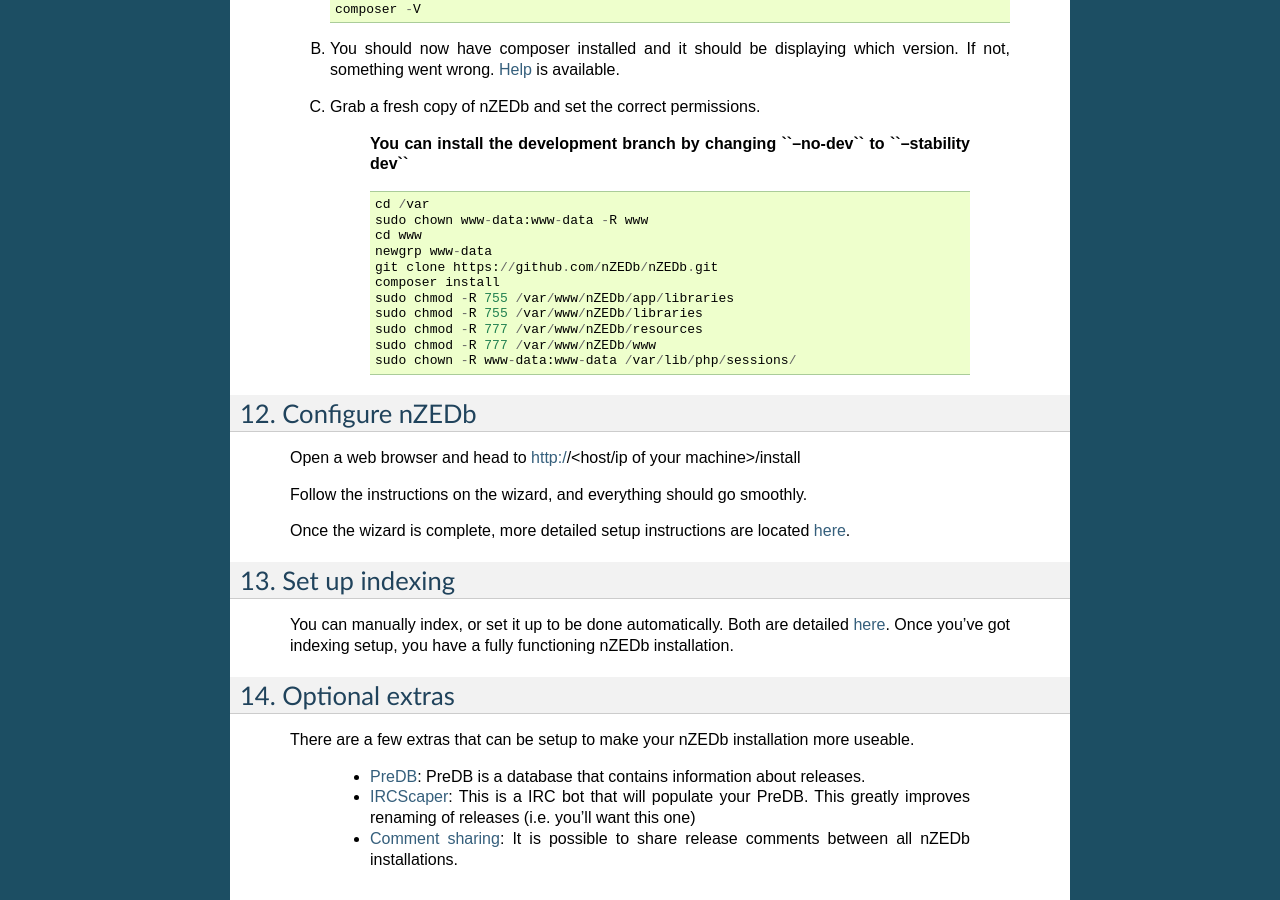
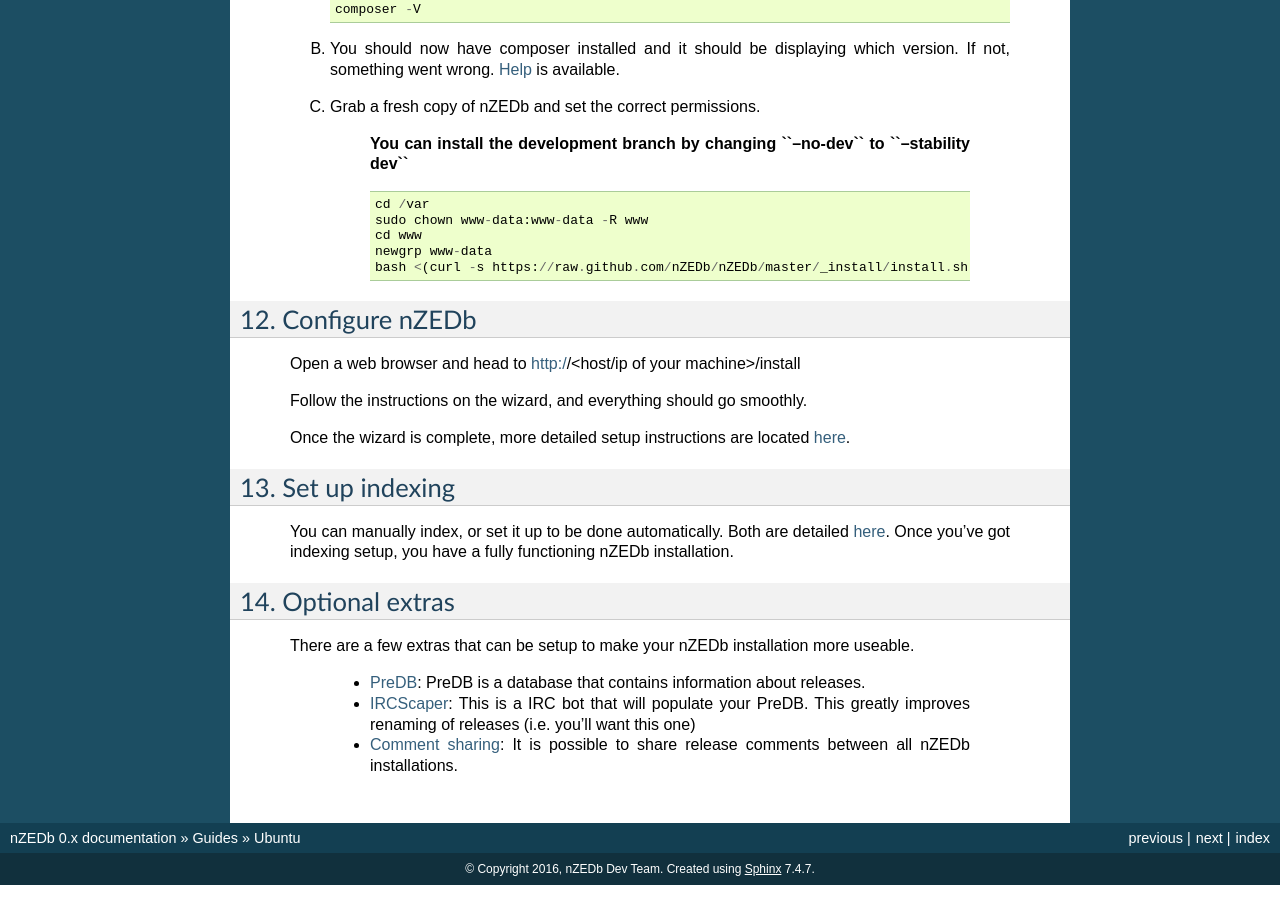
Before and after one commit to nZEDb/nZEDb_Docs, a Sphinx documentation site: the page built from source/ubuntu.rst, in a window 1280 px wide and 900 px high, scrolled down 3962 px. Built offline with Sphinx 7.4.7, drawn with Linux system fonts in a browser that asks for light colours.

Commit message:
Update ubuntu.rst
Replace git clone command with remote script to clone and install composer dependencies.

```diff
--- a/source/ubuntu.rst
+++ b/source/ubuntu.rst
@@ -219,13 +219,7 @@
             sudo chown www-data:www-data -R www
             cd www
             newgrp www-data
-            git clone https://github.com/nZEDb/nZEDb.git
-            composer install
-            sudo chmod -R 755 /var/www/nZEDb/app/libraries
-            sudo chmod -R 755 /var/www/nZEDb/libraries
-            sudo chmod -R 777 /var/www/nZEDb/resources
-            sudo chmod -R 777 /var/www/nZEDb/www
-            sudo chown -R www-data:www-data /var/lib/php/sessions/
+            bash <(curl -s https://raw.github.com/nZEDb/nZEDb/master/_install/install.sh)
 
 
 12. Configure nZEDb
```
